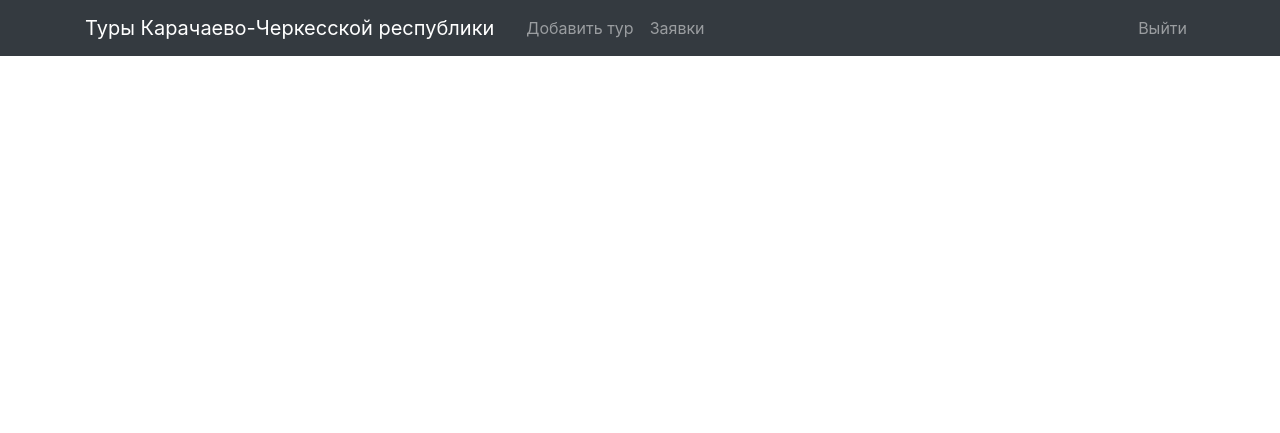
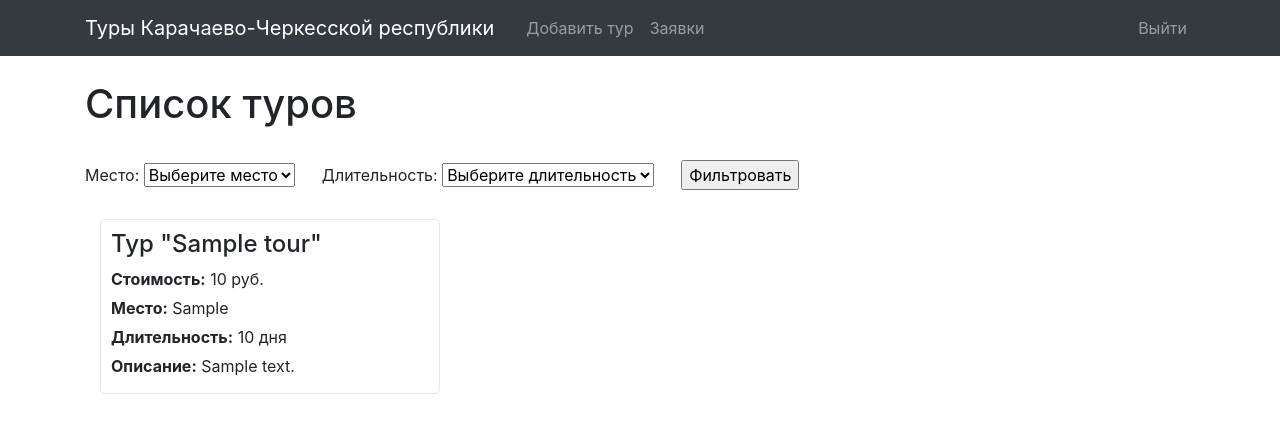
Before and after one commit to aznaur-arkelov/tour, a Flask app: page / in a window 1280 px wide. Shown: the top 433 px of the page. Run offline with Flask 3, Linux system fonts and the light colour scheme; a user stored in the database is signed in; tables that the repository leaves empty hold one stand-in row (values such as "Sample post"); some libraries are stand-ins or nearby versions.

Commit message:
list tours

```diff
--- a/app.py
+++ b/app.py
@@ -28,7 +28,9 @@ class User(db.Model, flask_login.UserMixin):
 class Tour(db.Model):
     id = db.Column(db.Integer, primary_key=True)
     name = db.Column(db.String(100), nullable=False)
-    description = db.Column(db.String(500), nullable=False)
+    description = db.Column(db.Text, nullable=False)
+    location = db.Column(db.String(50), nullable=False)
+    duration = db.Column(db.Integer, nullable=False)
     price = db.Column(db.Integer, nullable=False)
 
 
@@ -72,7 +74,22 @@ def index():
     if not flask_login.current_user.is_authenticated:
         return flask.redirect('/login')
 
-    return flask.render_template('index.html')
+    location = flask.request.args.get('location')
+    duration = flask.request.args.get('duration')
+
+    if location:
+        filtered_tours = Tour.query.filter_by(location=location)
+    elif duration:
+        filtered_tours = Tour.query.filter_by(duration=duration)
+    else:
+        filtered_tours = Tour.query.all()
+
+    locations = set()
+
+    for tour in Tour.query.all():
+        locations.add(tour.location)
+
+    return flask.render_template('index.html', tours=filtered_tours, locations=locations)
 
 
 @app.route('/logout')
--- a/templates/index.html
+++ b/templates/index.html
@@ -2,16 +2,64 @@
 
 {% block content %}
 
-{% for tour in tours %}
+	<h1>Список туров</h1><br/>
 
-<div>
+	<form action="/" method="GET">
+		<label for="location">Место:</label>
+		<select id="location" name="location">
+			<option value="">Выберите место</option>
+			{% for loc in locations %}
+				<option value="{{ loc }}">{{ loc }}</option>
+			{% endfor %}
+		</select>&nbsp;&nbsp;&nbsp;&nbsp;&nbsp;
 
-    <h3>{{ tour.name }}</h3>
-    <p>{{ tour.description }}</p>
-    <a href="{{ tour.id }}">Заказать</a>
+		<label for="duration">Длительность:</label>
+		<select id="duration" name="duration">
+			<option value="">Выберите длительность</option>
+			<option value="1">1 день</option>
+			<option value="2">2 дня</option>
+			<option value="3">3 дня</option>
+			<option value="4">4 дня</option>
+			<!-- <option value="5">5 дней и более</option> -->
+		</select>&nbsp;&nbsp;&nbsp;&nbsp;&nbsp;
 
-</div>
+		<input type="submit" value="Фильтровать">
+	</form>
 
-{% endfor %}
+	<style>
+		.tour {
+			border: 1px solid #e5e5e5;
+			padding: 10px;
+			margin-bottom: 20px;
+			border-radius: 5px;
+		}
+		.tour h4 {
+			margin-top: 0;
+		}
+		.tour p {
+			margin-bottom: 5px;
+		}
+	</style>
+
+    <br/>
+
+	<div class="container">
+
+		{% for tour in tours %}
+
+		<div class="row">
+			<div class="col-md-4">
+				<div class="tour">
+					<h4>Тур "{{ tour.name }}"</h4>
+					<p><strong>Стоимость:</strong> {{ tour.price }} руб.</p>
+					<p><strong>Место:</strong> {{ tour.location }} </p>
+					<p><strong>Длительность:</strong> {{ tour.duration }} дня </p>
+					<p><strong>Описание:</strong> {{ tour.description }} </p>
+				</div>
+			</div>
+		</div>
+
+		{% endfor %}
+
 
 {% endblock %}
```
Also changed, not shown: create_tour.py (+5 -3 lines).
